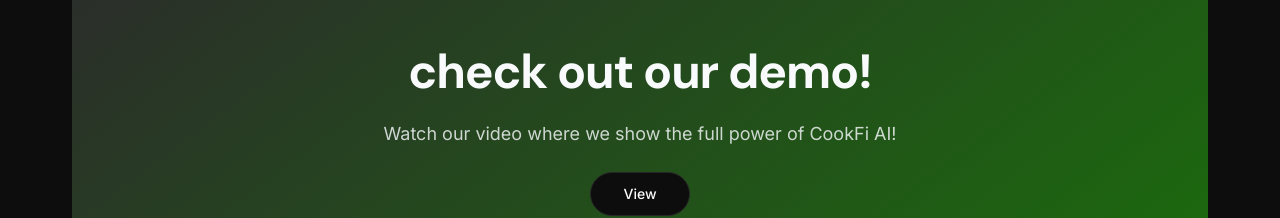
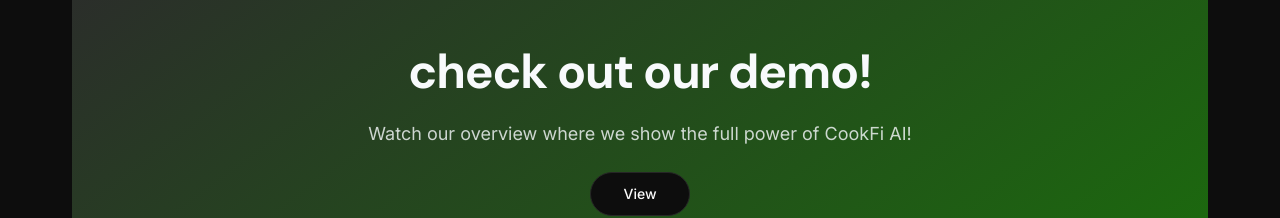
Before and after one commit to Cookfi/website, a Next.js app: page / in a window 1280 px wide. Shown: the part 2800-3018 px from the top of the page. Built offline with nearby package versions, Linux system fonts and the light colour scheme.

Commit message:
cta update

```diff
--- a/src/components/cta-section.tsx
+++ b/src/components/cta-section.tsx
@@ -6,12 +6,12 @@
 export function CtaSection() {
   return (
     <section className="container">
-      <div className="flex flex-col items-center gap-6 px-6 relative flex-1 rounded-tl-[2.5rem] rounded-bl-[5rem] rounded-tr-[2.5rem] bg-gradient-to-br to-primary overflow-hidden pt-24 from-secondary">
-        <h2 className="font-heading text-3xl tracking-tight sm:text-4xl text-balance text-primary-foreground text-left font-bold md:text-5xl">
+      <div className="relative flex flex-1 flex-col items-center gap-6 overflow-hidden rounded-t-[2.5rem] rounded-bl-[5rem] bg-gradient-to-br from-secondary to-primary px-6 pt-24">
+        <h2 className="text-balance text-left font-heading text-3xl font-bold tracking-tight text-primary-foreground sm:text-4xl md:text-5xl">
           check out our demo!
         </h2>
-        <p className="max-w-xl text-lg text-primary-foreground/80 text-center">
-          Watch our video where we show the full power of CookFi AI!
+        <p className="max-w-xl text-center text-lg text-primary-foreground/80">
+          Watch our overview where we show the full power of CookFi AI!
         </p>
         <Button
           size="lg"
```
Also changed, not shown: 1 other file (tests, documents, lock files or other folders).
